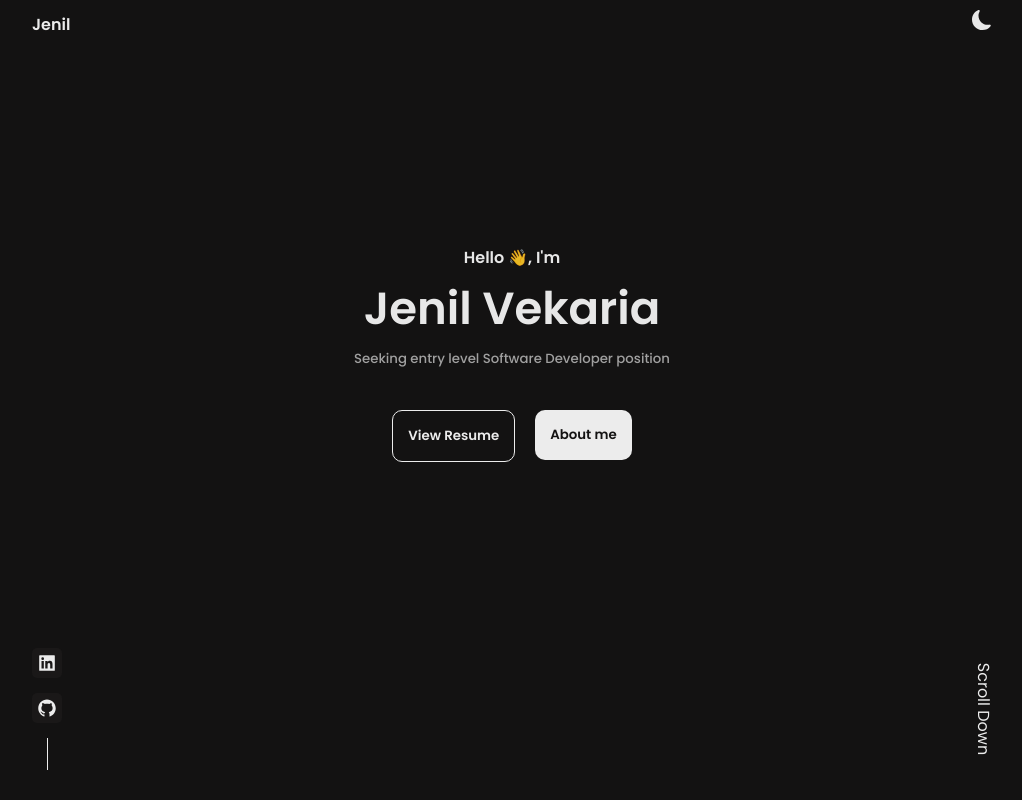
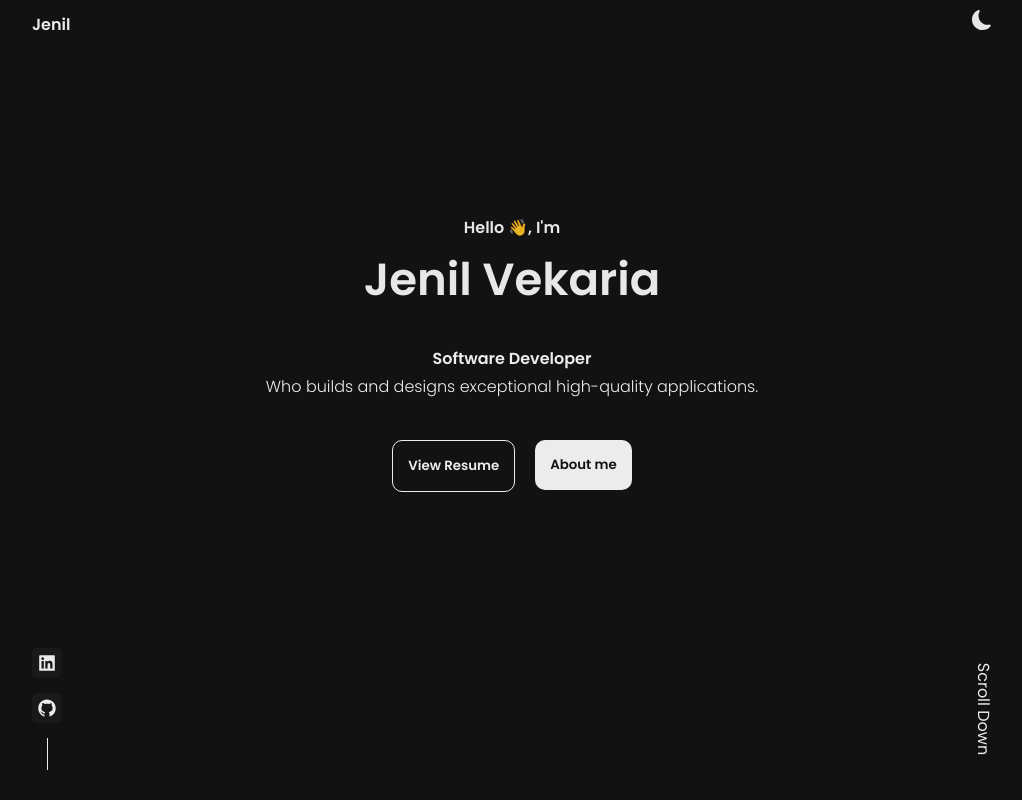
Before and after one commit to Jenil-Vekaria/portfolio, a React (Create React App) app: page / in a window 1280 px wide. Shown: the top 800 px of the page, without its empty margins (128-1150 px from the left). Built offline with nearby package versions, Linux system fonts and the light colour scheme; no server answers.

Commit message:
update content in home and contact component

```diff
--- a/src/components/contact/Contact.js
+++ b/src/components/contact/Contact.js
@@ -11,9 +11,8 @@ const Contact = () => {
             </div>
 
             <div className='contact-description'>
-                <p>Seeking fulltime software/full-stack developer</p>
-                <p>position. Got a job opportunity, feedback on my</p>
-                <p>portfolio or invitation to coffee☕, my inbox is</p>
+                <p>Got feedback on my</p>
+                <p>portfolio or invitation to coffee ☕, my inbox is</p>
                 <p>always open.</p>
             </div>
 
--- a/src/components/home/Home.js
+++ b/src/components/home/Home.js
@@ -29,8 +29,9 @@ const Home = () => {
                 <div className='header-intro'>
                     <h4>Hello 👋, I'm</h4>
                     <h1>Jenil Vekaria</h1>
-                    <h5 className='text-color-secondary'>Seeking entry level Software Developer position</h5>
-
+                    <br />
+                    <h4 className='text-color-primary '>Software Developer</h4>
+                    <h4 className='text-color-primary text-weight-light'>Who builds and designs exceptional high-quality applications.</h4>
                     <div className='header-cta'>
                         <a href="https://drive.google.com/file/d/1FurMCQXQO0pMMJ8PsFiuHgIZYFVktoIp/view?usp=sharing" alt="Resume"><button className='btn btn-outline'>View Resume</button></a>
                         <a href="#about"><button className='btn btn-filled'>About me</button></a>
```
